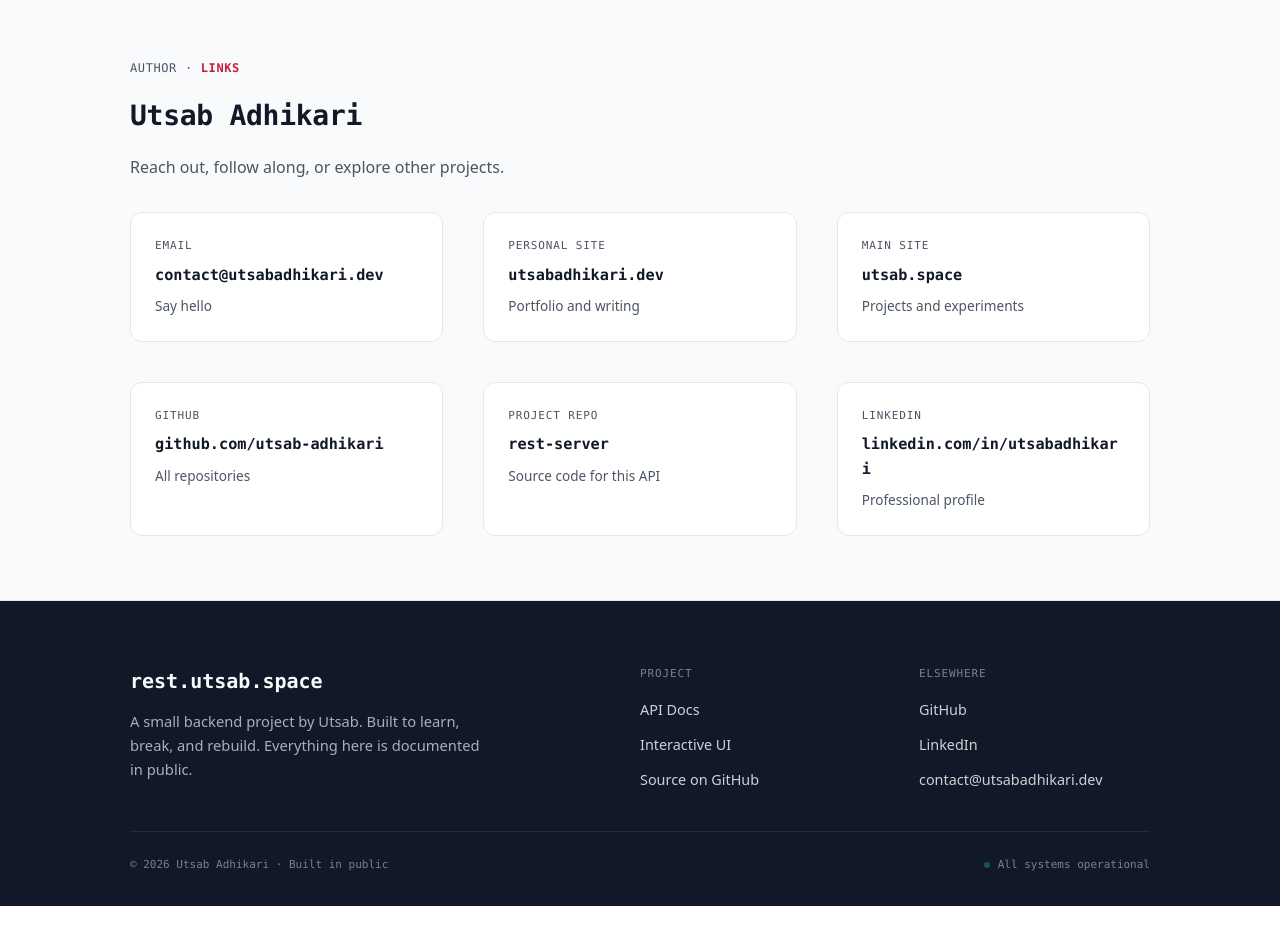
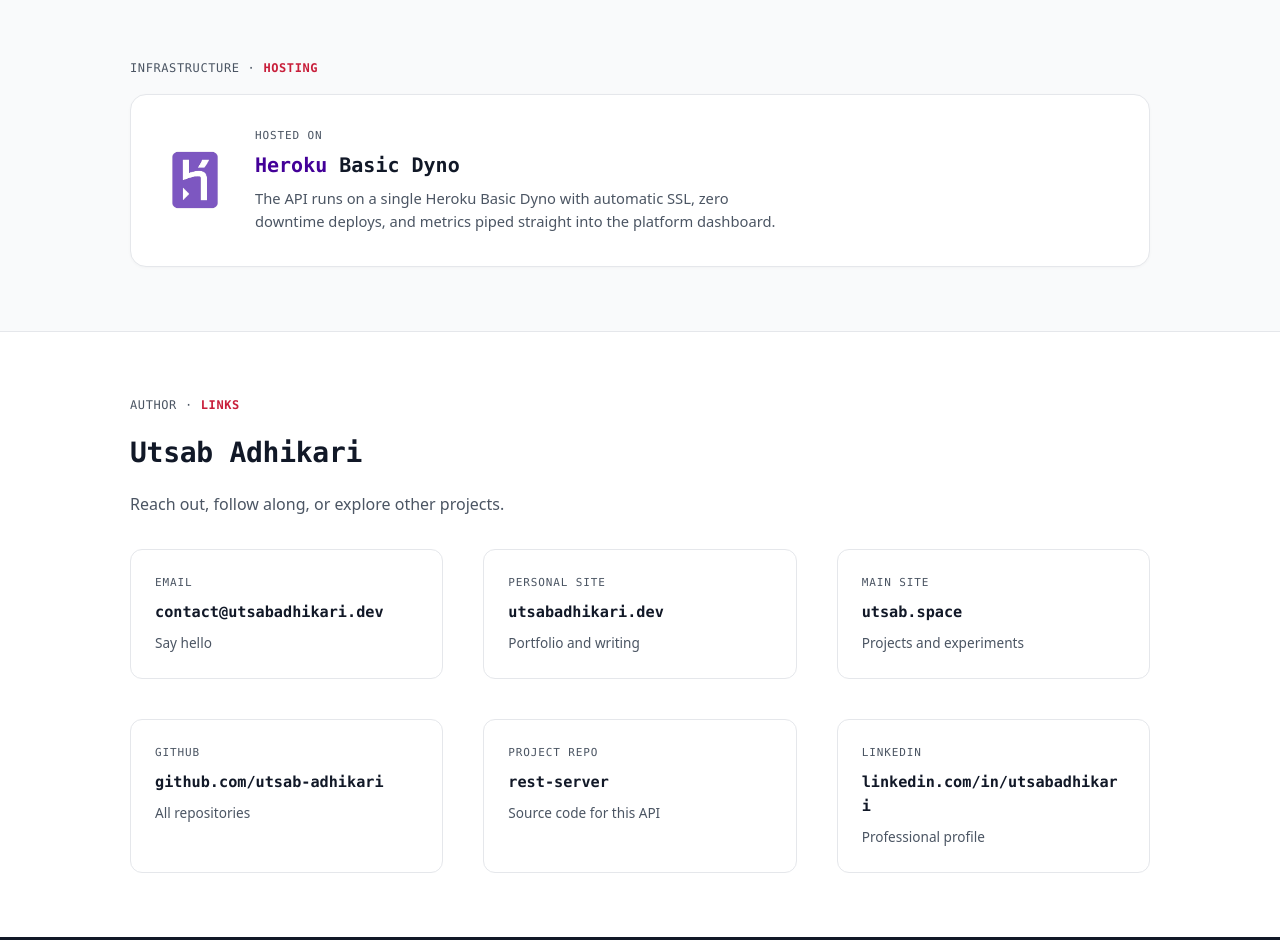
Before and after one commit to utsab-adhikari/rest-server, a website: page public/index.html in a window 1280 px wide. Shown: the part 1720-2660 px from the top of the page. Before the commit the page ends 2626 px from the top, so only its background shows below. Drawn offline with Linux system fonts and the light colour scheme.

Commit message:
fix: hosting information added to ui

```diff
--- a/public/index.html
+++ b/public/index.html
@@ -2,7 +2,7 @@
 <html lang="en">
 
 <head>
-     <meta charset="utf-8" />
+    <meta charset="utf-8" />
     <meta name="viewport" content="width=device-width, initial-scale=1" />
     <meta name="theme-color" content="#c81e3a" />
 
@@ -20,6 +20,7 @@
     <meta name="twitter:card" content="summary" />
     <meta name="twitter:title" content="REST Server | utsab.space" />
     <meta name="twitter:description" content="A small REST API backend built with Express, TypeScript, and MongoDB." />
+
     <style>
         :root {
             --bg-body: #ffffff;
@@ -28,6 +29,7 @@
             --text-muted: #4b5563;
             --border-light: #e5e7eb;
             --accent: #c81e3a;
+            --heroku: #430098;
             --footer-bg: #111827;
             --footer-text: #f9fafb;
             --font-mono: ui-monospace, SFMono-Regular, Menlo, Monaco, Consolas, "Liberation Mono", "Courier New", monospace;
@@ -333,6 +335,70 @@
             color: var(--text-muted);
         }
 
+        .hosting {
+            display: flex;
+            align-items: center;
+            gap: 1.75rem;
+            padding: 2rem;
+            background: var(--bg-body);
+            border: 1px solid var(--border-light);
+            border-radius: 1rem;
+            box-shadow: 0 1px 3px rgba(0, 0, 0, 0.03);
+        }
+
+        @media (max-width: 640px) {
+            .hosting {
+                flex-direction: column;
+                text-align: center;
+                gap: 1.25rem;
+                padding: 1.75rem;
+            }
+        }
+
+        .hosting__logo {
+            flex-shrink: 0;
+            width: 64px;
+            height: 64px;
+        }
+
+        .hosting__logo svg {
+            width: 100%;
+            height: 100%;
+            display: block;
+        }
+
+        .hosting__text {
+            flex-grow: 1;
+        }
+
+        .hosting__label {
+            font-family: var(--font-mono);
+            font-size: 11px;
+            letter-spacing: 0.08em;
+            text-transform: uppercase;
+            color: var(--text-muted);
+            display: block;
+            margin-bottom: 0.3rem;
+        }
+
+        .hosting__title {
+            font-family: var(--font-mono);
+            font-size: 1.25rem;
+            font-weight: 700;
+            margin-bottom: 0.35rem;
+        }
+
+        .hosting__title .brand {
+            color: var(--heroku);
+        }
+
+        .hosting__desc {
+            font-size: 0.92rem;
+            color: var(--text-muted);
+            line-height: 1.6;
+            max-width: 62ch;
+        }
+
         .footer {
             background-color: var(--footer-bg);
             color: var(--footer-text);
@@ -557,6 +623,30 @@
         <section class="section section--tinted">
             <div class="container">
                 <div class="eyebrow">
+                    <span>Infrastructure</span>
+                    <span>&middot;</span>
+                    <span class="accent">Hosting</span>
+                </div>
+
+                <div class="hosting">
+                    <div class="hosting__logo">
+                        <img src="/heroku.webp" alt="Heroku logo" height="64" width="64" />
+                    </div>
+                    <div class="hosting__text">
+                        <span class="hosting__label">Hosted on</span>
+                        <h3 class="hosting__title"><span class="brand">Heroku</span> Basic Dyno</h3>
+                        <p class="hosting__desc">
+                            The API runs on a single Heroku Basic Dyno with automatic SSL, zero downtime
+                            deploys, and metrics piped straight into the platform dashboard.
+                        </p>
+                    </div>
+                </div>
+            </div>
+        </section>
+
+        <section class="section">
+            <div class="container">
+                <div class="eyebrow">
                     <span>Author</span>
                     <span>&middot;</span>
                     <span class="accent">Links</span>
```
Also changed, not shown: public/heroku.webp (added).
